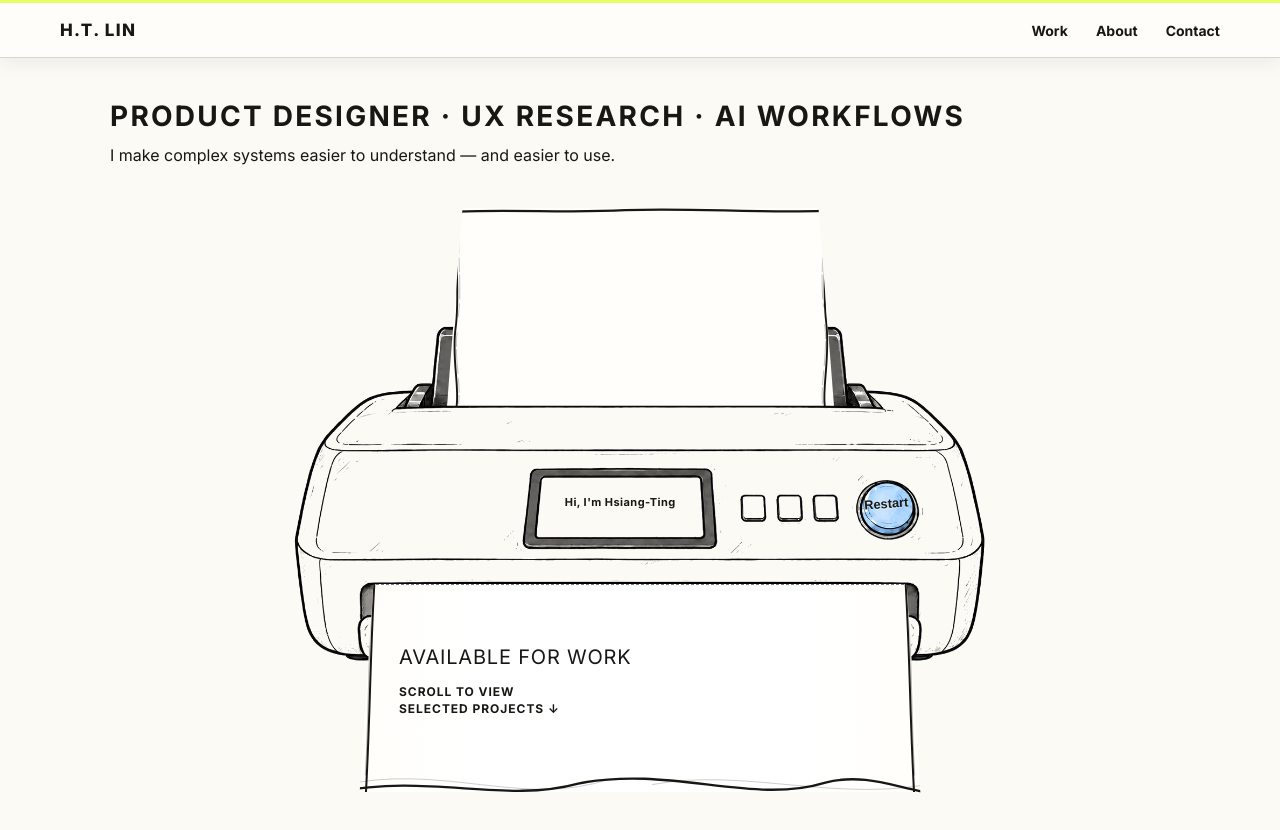
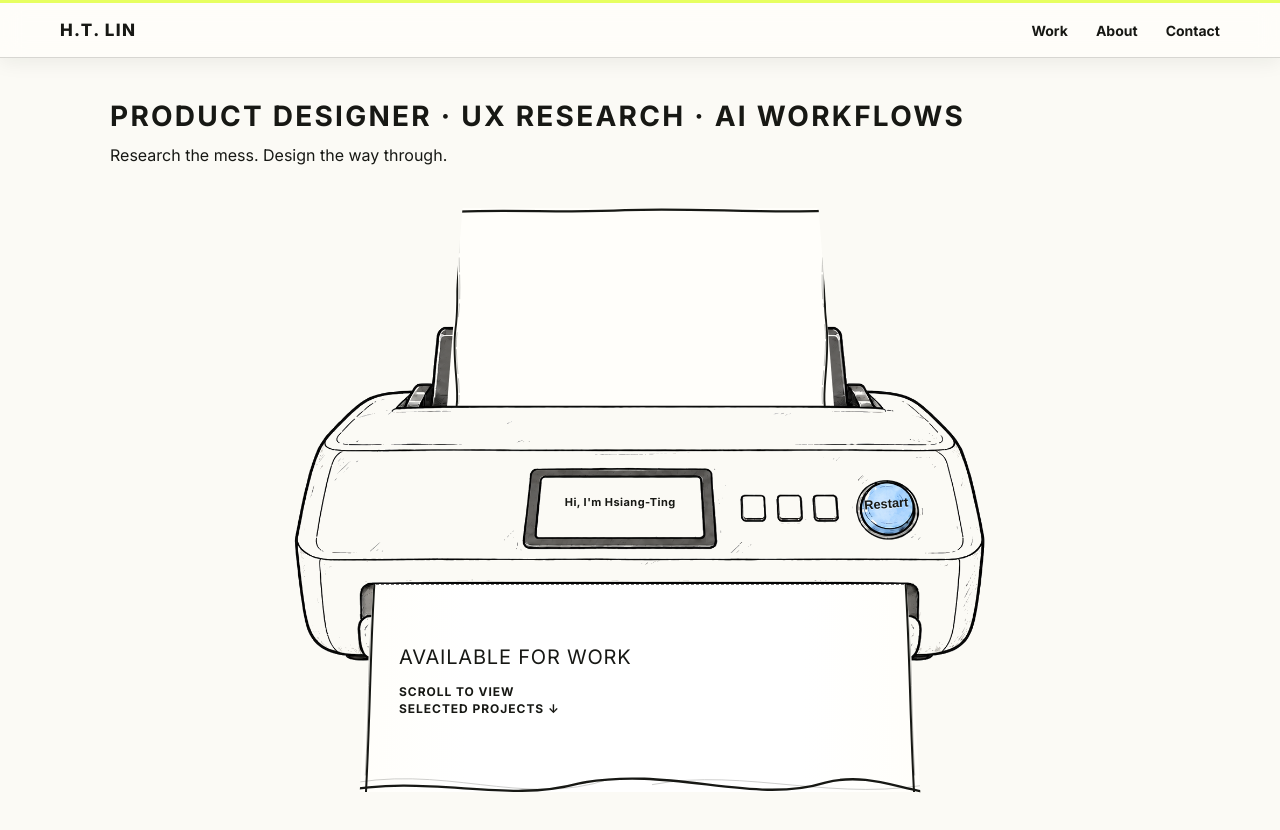
Before and after one commit to hsiangting49/Alicia-s-portfolio, a Next.js app: page /printer in a window 1280 px wide. Shown: the top 830 px of the page. Built offline with nearby package versions, Linux system fonts and the light colour scheme; a web font is replaced by a local one.

Commit message:
Refresh portfolio messaging

```diff
--- a/app/printer/page.tsx
+++ b/app/printer/page.tsx
@@ -199,7 +199,7 @@ export default function PrinterPrototype() {
       <header className="printer-intro" id="top">
         <p className="printer-kicker">Product Designer · UX Research · AI workflows</p>
         <p className="printer-intro-copy">
-          I make complex systems easier to understand — and easier to use.
+          Research the mess. Design the way through.
         </p>
       </header>
 
@@ -360,7 +360,7 @@ export default function PrinterPrototype() {
             />
           </figure>
           <p className="printer-kicker">A little about me</p>
-          <h2>I turn complex workflows into clear, human tools.</h2>
+          <h2>I like the part where things are still unclear.</h2>
           <p>
             I’m a product designer working across research, systems thinking,
             interaction design, and AI-assisted prototyping. I care about the
```
